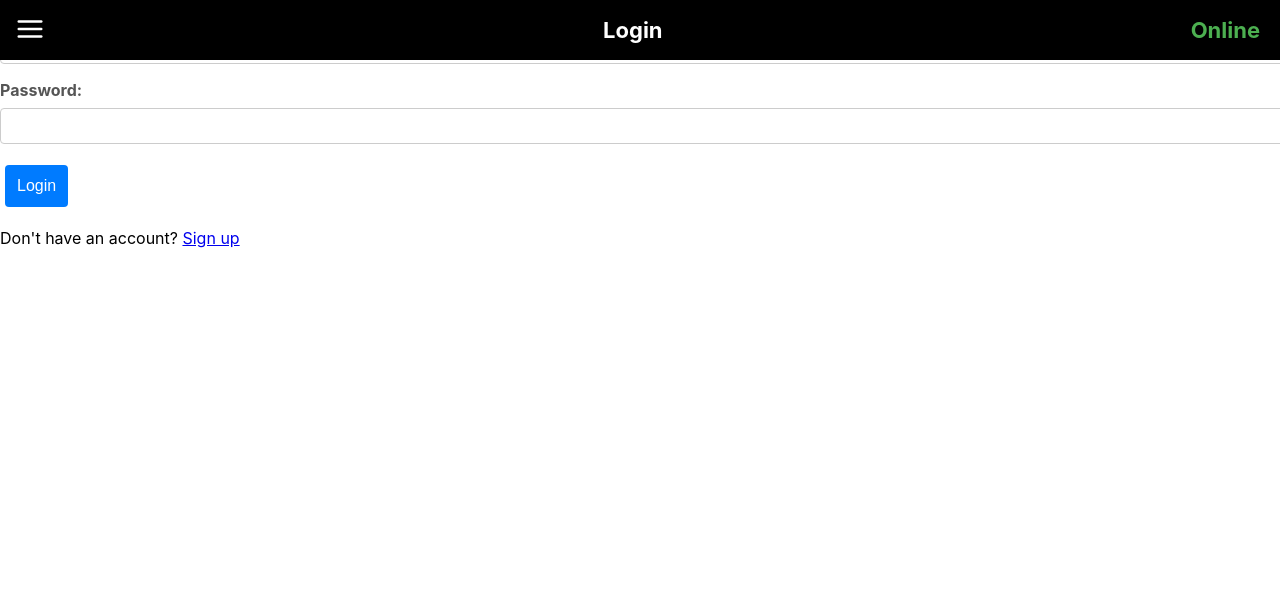
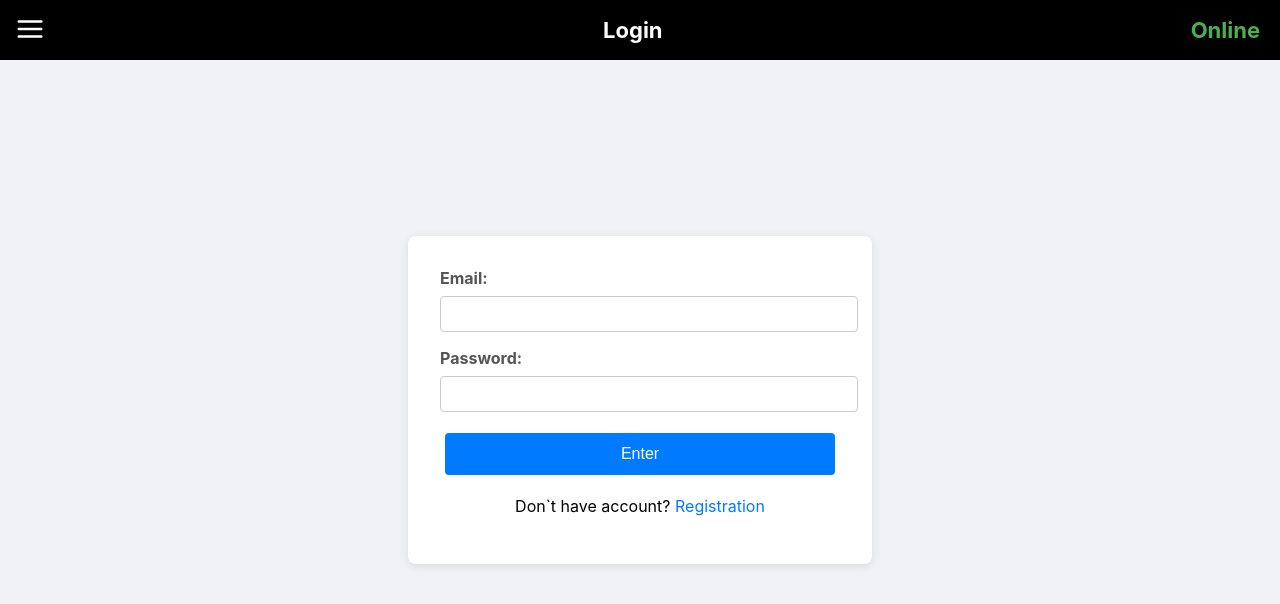
Before and after one commit to PackWa/frontend, a React (Create React App) app: page /login in a window 1280 px wide. Shown: the top 604 px of the page. Built offline with nearby package versions, Linux system fonts and the light colour scheme.

Commit message:
make locale to project

```diff
--- a/src/components/AddClientModal.js
+++ b/src/components/AddClientModal.js
@@ -1,24 +1,24 @@
 import React, { useState, useEffect } from "react";
 
 const AddClientModal = ({ isOpen, onClose, onSave }) => {
-  const [firstName, setFirstName] = useState("");
-  const [lastName, setLastName] = useState("");
+  const [first_name, setFirst_name] = useState("");
+  const [last_name, setLast_name] = useState("");
   const [phone, setPhone] = useState("");
 
   useEffect(() => {
     if (isOpen) {
-      setFirstName("");
-      setLastName("");
+      setFirst_name("");
+      setLast_name("");
       setPhone("");
     }
   }, [isOpen]);
 
   const handleSave = () => {
-    if (!firstName || !lastName || !phone) {
+    if (!first_name || !last_name || !phone) {
       alert("Please fill in all fields!");
       return;
     }
-    onSave({ firstName, lastName, phone });
+    onSave({ first_name: first_name, last_name: last_name, phone });
     onClose();
   };
 
@@ -31,14 +31,14 @@ const AddClientModal = ({ isOpen, onClose, onSave }) => {
           <input
               type="text"
               placeholder="First Name"
-              value={firstName}
-              onChange={(e) => setFirstName(e.target.value)}
+              value={first_name}
+              onChange={(e) => setFirst_name(e.target.value)}
           />
           <input
               type="text"
               placeholder="Last Name"
-              value={lastName}
-              onChange={(e) => setLastName(e.target.value)}
+              value={last_name}
+              onChange={(e) => setLast_name(e.target.value)}
           />
           <input
               type="text"
--- a/src/components/Navbar.js
+++ b/src/components/Navbar.js
@@ -56,8 +56,6 @@ const Navbar = () => {
         return 'Login';
       case '/register':
         return 'Register';
-      default:
-        return 'Manager';
     }
   };
 
--- a/src/pages/Login.js
+++ b/src/pages/Login.js
@@ -1,12 +1,12 @@
 import React, { useState } from "react";
 import { Link, useNavigate } from "react-router-dom";
-import "../App.css";
-import { loginUser } from "../api/authorizationService";
+import '../App.css';
+import { loginUser } from '../api/authorizationService';
 
 const Login = () => {
     const [email, setEmail] = useState("");
     const [password, setPassword] = useState("");
-    const [errorMessage, setErrorMessage] = useState("");
+    const [error_message, setErrorMessage] = useState("");
     const [isLoading, setIsLoading] = useState(false);
     const navigate = useNavigate();
 
@@ -18,6 +18,7 @@ const Login = () => {
 
         try {
             const response = await loginUser({ email, password });
+            console.log(response.message);
             localStorage.setItem("access_token", response.access_token);
             window.dispatchEvent(new Event("tokenChanged"));
             navigate("/");
@@ -29,9 +30,9 @@ const Login = () => {
     };
 
     return (
-        <div className="login-container">
-            <div className="login-card">
-                <form onSubmit={handleSubmit} className="login-form">
+        <div className="register-container">
+            <div className="register-card">
+                <form onSubmit={handleSubmit} className="register-form">
                     <div className="form-group">
                         <label htmlFor="email">Email:</label>
                         <input
@@ -54,15 +55,15 @@ const Login = () => {
                         />
                     </div>
 
-                    {errorMessage && <p className="error-message">{errorMessage}</p>}
+                    {error_message && <p className="error-message">{error_message}</p>}
 
                     <button type="submit" className="submit-button" disabled={isLoading}>
-                        {isLoading ? "Loading..." : "Login"}
+                        {isLoading ? "Loading.." : "Enter"}
                     </button>
                 </form>
 
-                <p className="register-link">
-                    Don't have an account? <Link to="/register">Sign up</Link>
+                <p className="login-link">
+                    Don`t have account? <Link to="/register">Registration</Link>
                 </p>
             </div>
         </div>
--- a/src/pages/Products.js
+++ b/src/pages/Products.js
@@ -86,7 +86,7 @@ const Products = () => {
 
         loadProducts();
         return () => { isMounted = false };
-    }, [token]);
+    }, []);
 
     const handleAddProduct = async (formData) => {
         try {
```
